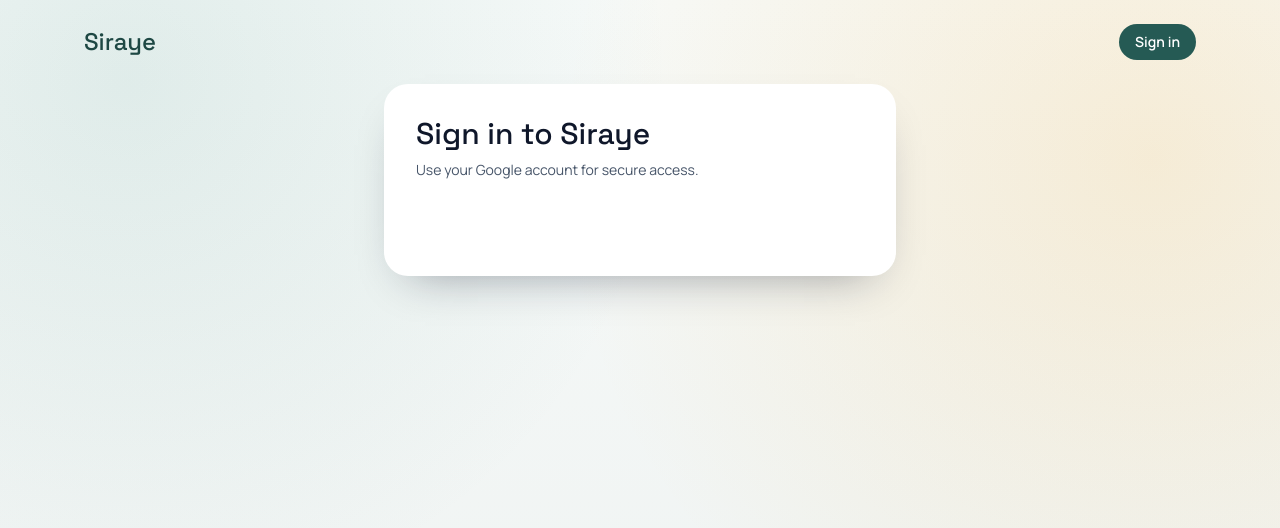
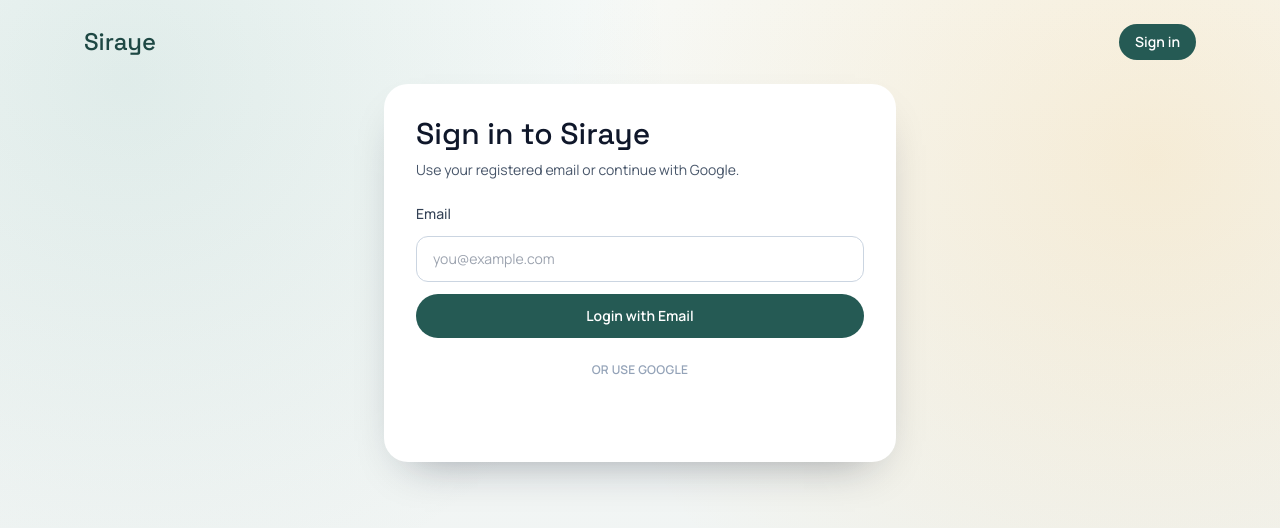
Before and after one commit to Zewotr/Siraye, a React (Vite) app in the folder frontend/: page /login in a window 1280 px wide. Shown: the top 528 px of the page. Built offline with nearby package versions, Linux system fonts and the light colour scheme; no server answers.

Commit message:
added login or sign up preference

```diff
--- a/frontend/src/pages/public/LoginPage.jsx
+++ b/frontend/src/pages/public/LoginPage.jsx
@@ -5,21 +5,45 @@ import { useLocation, useNavigate } from "react-router-dom";
 import { useAuth } from "../../hooks/useAuth";
 
 export default function LoginPage() {
+  const [email, setEmail] = useState("");
   const [error, setError] = useState("");
   const [info, setInfo] = useState("");
-  const { login } = useAuth();
+  const [isSubmittingEmail, setIsSubmittingEmail] = useState(false);
+  const { loginWithEmail, loginWithGoogle } = useAuth();
   const navigate = useNavigate();
   const location = useLocation();
   const googleClientId = (import.meta.env.VITE_GOOGLE_CLIENT_ID || "").trim();
   const googleConfigured =
-    googleClientId.length > 0 && !googleClientId.includes("5344047427-7rvt4s3annao1033bi61276r73iu6fdj.apps.googleusercontent.com");
+    googleClientId.length > 0 &&
+    !/your-google-client-id|your-google-oauth-client-id|<google-client-id>/i.test(googleClientId);
 
   const redirectTo = location.state?.from || "/dashboard";
+
+  async function handleEmailSubmit(event) {
+    event.preventDefault();
+    if (!email.trim()) return;
+
+    try {
+      setError("");
+      setInfo("");
+      setIsSubmittingEmail(true);
+      const response = await loginWithEmail(email.trim());
+      if (response.requires_email_verification) {
+        setInfo("Check your inbox to verify email before full access.");
+      }
+      navigate(redirectTo, { replace: true });
+    } catch (err) {
+      setError(err.response?.data?.detail || "No account found. Create account with Google below.");
+    } finally {
+      setIsSubmittingEmail(false);
+    }
+  }
 
   async function handleGoogleSuccess(credentialResponse) {
     try {
       setError("");
-      const response = await login(credentialResponse.credential);
+      setInfo("");
+      const response = await loginWithGoogle(credentialResponse.credential);
       if (response.requires_email_verification) {
         setInfo("Check your inbox to verify email before full access.");
       }
@@ -32,15 +56,40 @@ export default function LoginPage() {
   return (
     <div className="mx-auto max-w-lg rounded-3xl bg-white p-8 shadow-soft">
       <h1 className="font-heading text-3xl text-slate-900">Sign in to Siraye</h1>
-      <p className="mt-2 text-sm text-slate-600">Use your Google account for secure access.</p>
+      <p className="mt-2 text-sm text-slate-600">Use your registered email or continue with Google.</p>
 
-      <div className="mt-6">
+      <form className="mt-6 space-y-3" onSubmit={handleEmailSubmit}>
+        <label className="block text-sm font-medium text-slate-700" htmlFor="email">
+          Email
+        </label>
+        <input
+          autoComplete="email"
+          className="w-full rounded-xl border border-slate-300 px-4 py-3 text-sm outline-none ring-brand-400 transition focus:border-brand-600 focus:ring-2"
+          id="email"
+          onChange={(event) => setEmail(event.target.value)}
+          placeholder="you@example.com"
+          required
+          type="email"
+          value={email}
+        />
+        <button
+          className="w-full rounded-full bg-brand-700 px-4 py-3 text-sm font-semibold text-white disabled:cursor-not-allowed disabled:opacity-60"
+          disabled={isSubmittingEmail}
+          type="submit"
+        >
+          {isSubmittingEmail ? "Checking account..." : "Login with Email"}
+        </button>
+      </form>
+
+      <p className="mt-6 text-center text-xs font-semibold uppercase tracking-wide text-slate-400">Or use Google</p>
+
+      <div className="mt-3">
         {googleConfigured ? (
           <GoogleLogin onSuccess={handleGoogleSuccess} onError={() => setError("Google login failed.")} />
         ) : (
           <p className="rounded-lg bg-amber-50 p-3 text-sm text-amber-800">
             Google OAuth is not configured. Set <code>VITE_GOOGLE_CLIENT_ID</code> in{" "}
-            <code>frontend/.env</code>.
+            <code>frontend/.env</code> and restart the frontend server.
           </p>
         )}
       </div>
```
